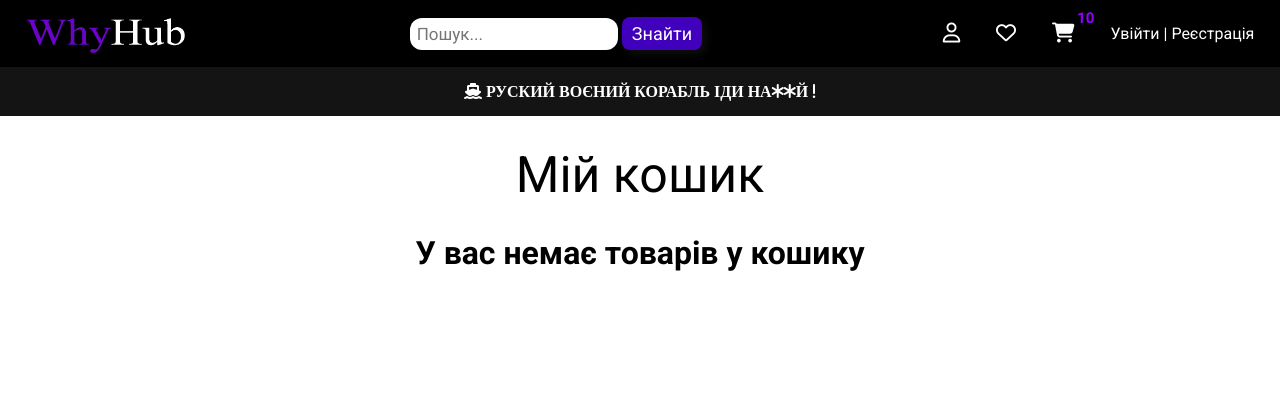
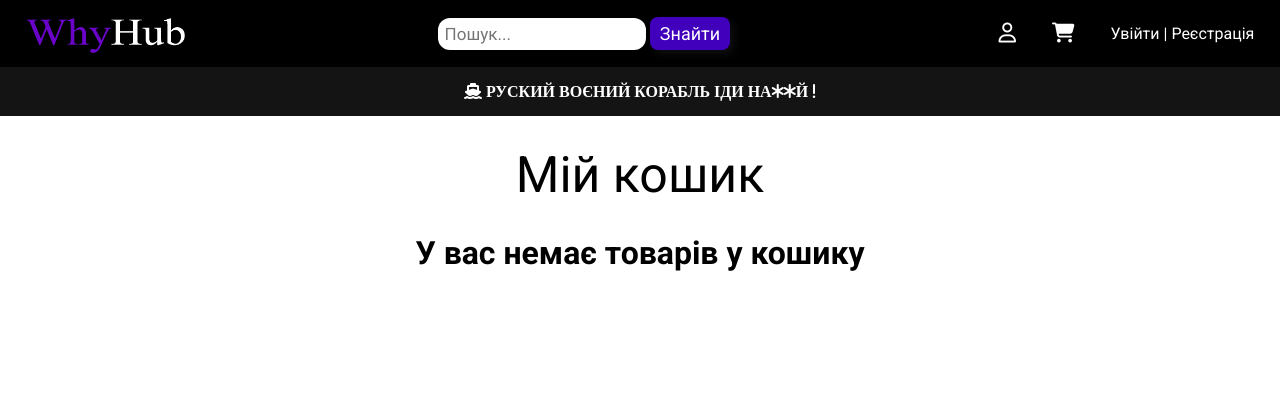
Before and after one commit to BohdaR/WhyHub, a Django app: page /cart/ in a window 1280 px wide. Shown: the top 420 px of the page. Run offline with Django 4.2, Linux system fonts and the light colour scheme; some libraries are stand-ins or nearby versions.

Commit message:
fix some problems

```diff
--- a/shop/templates/shop/base.html
+++ b/shop/templates/shop/base.html
@@ -35,11 +35,6 @@
                 <nav class="menu_body ">
                     <ul class="menu_list">
                         {% if request.user.is_authenticated %}
-                            <!-- <li class="nav-list-item">
-                                <a href="{% url 'cart:cart_detail' %}" class="nav-link">
-                                    <i class="fa-regular fa-heart fa-lg"></i>
-                                </a>
-                            </li> -->
                             <li class="nav-list-item">
                                 <a href="{% url 'cart:cart_detail' %}" class="nav-link">
                                     <h2 class="cart-product-number">{% if cart_product_number %} {{ cart_product_number }} {% endif %}</h2>
@@ -57,12 +52,7 @@
                             </li>
                             <li class="nav-list-item">
                                 <a href="{% url 'cart:cart_detail' %}" class="nav-link">
-                                    <i class="fa-regular fa-heart fa-lg"></i>
-                                </a>
-                            </li>
-                            <li class="nav-list-item">
-                                <a href="{% url 'cart:cart_detail' %}" class="nav-link">
-                                    <h2 class="cart-product-number">10</h2>
+                                    <h2 class="cart-product-number">{% if cart_product_number %} {{ cart_product_number }} {% endif %}</h2>
                                     <i class="fa-solid fa-cart-shopping fa-lg"></i>
                                 </a>
                             </li>
@@ -109,7 +99,6 @@
                 </ul>
             </nav>
         {% endif %}
-
     </main>
     <footer class="footer-site">
         <div class="container">
```
